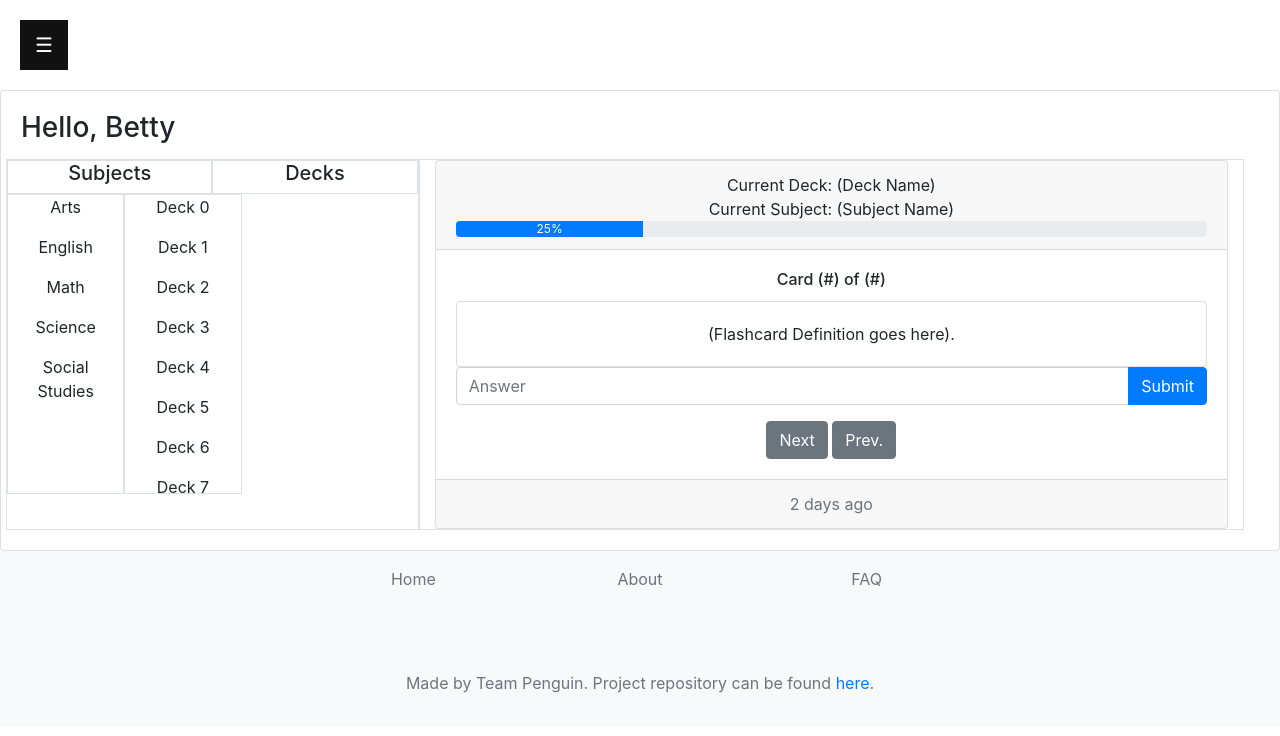
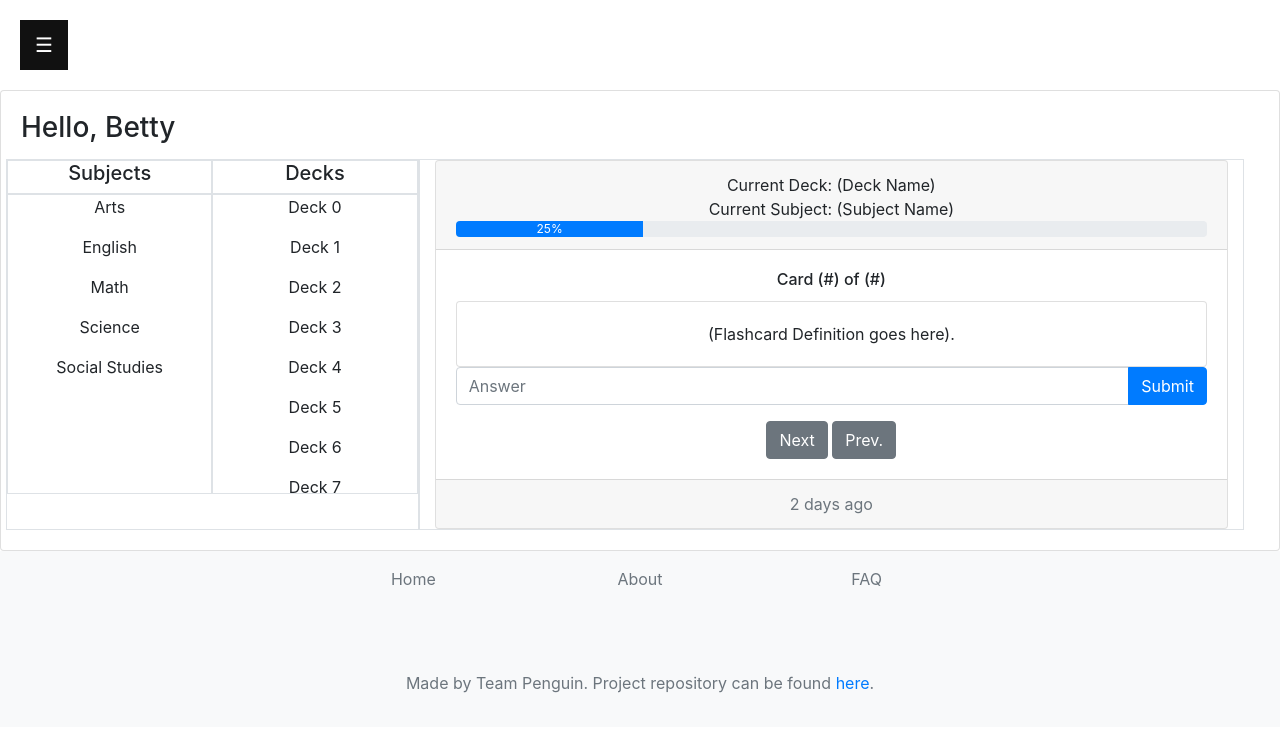
Before and after one commit to tobifanibi/flash_learning, a Flask app: a page that uses flash_learning/templates/home.html in a window 1280 px wide. Shown: the part 72-808 px from the top of the page. Run offline with Flask 2, Linux system fonts and the light colour scheme; a user stored in the database is signed in; data comes from the database, SQL or seed files in the repository; some libraries are stand-ins or nearby versions.

Commit message:
Update home.html
updated scrollboxed to be funtional

```diff
--- a/flash_learning/templates/home.html
+++ b/flash_learning/templates/home.html
@@ -11,9 +11,6 @@
 
 <div class="float-left"><h3>Hello, {{ user.first_name }}</h3></div><br><br>
 
-
-
-
 <div class="w-100">
 	<div class="row w-100">
 	    <div class="col-4 border">
@@ -26,7 +23,7 @@
 	            </div>
 	        </div>
 	        <div class="row">
-	        	<div class="d-md-flex">
+	        	<div class="d-md-flex w-100">
 				<div class="overflow-auto col-md-6 border w-100" style="max-height: 300px;">
 				{% for subject in subjects %}
 					<p>{{ subject.name }}</p>
```
